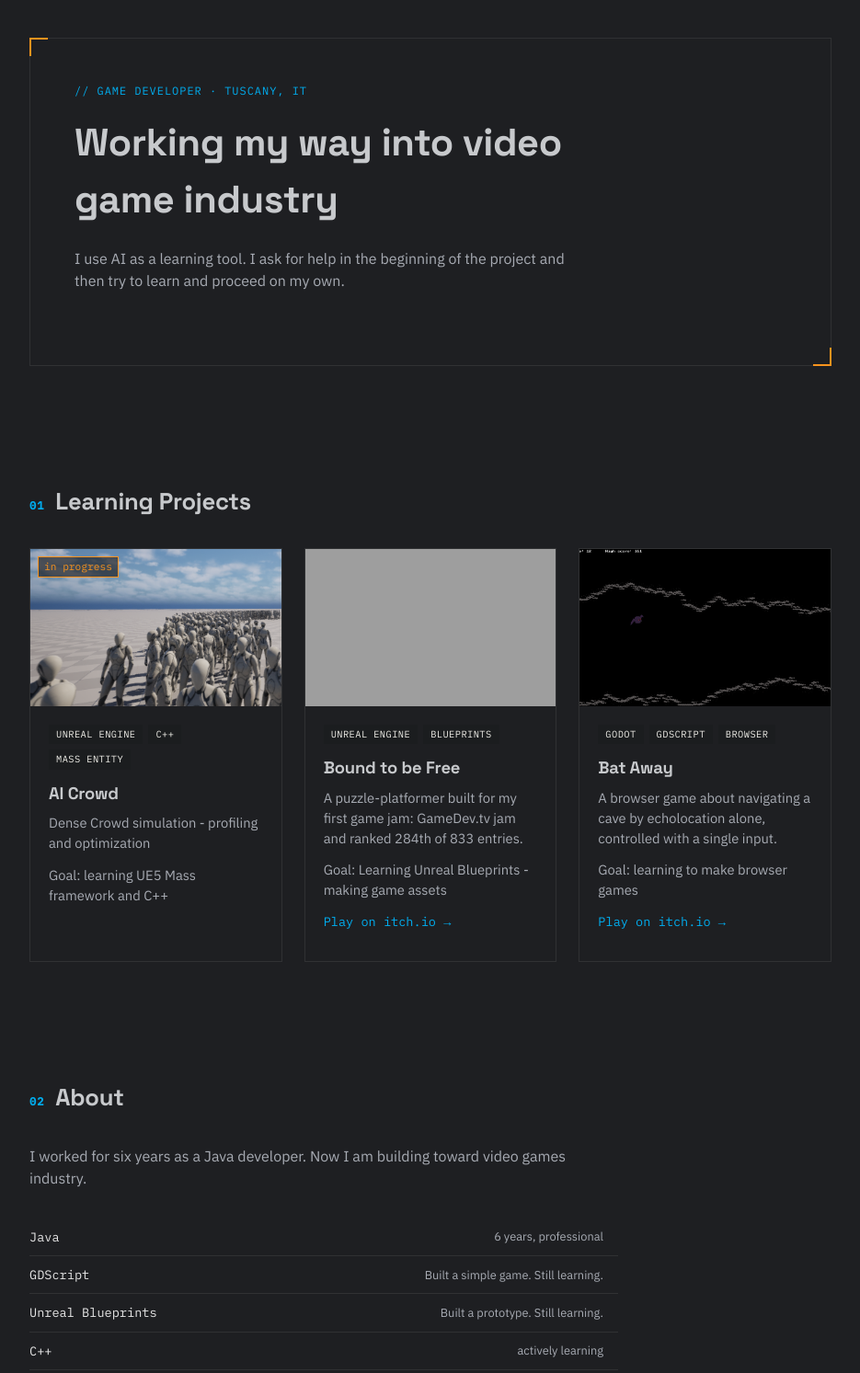
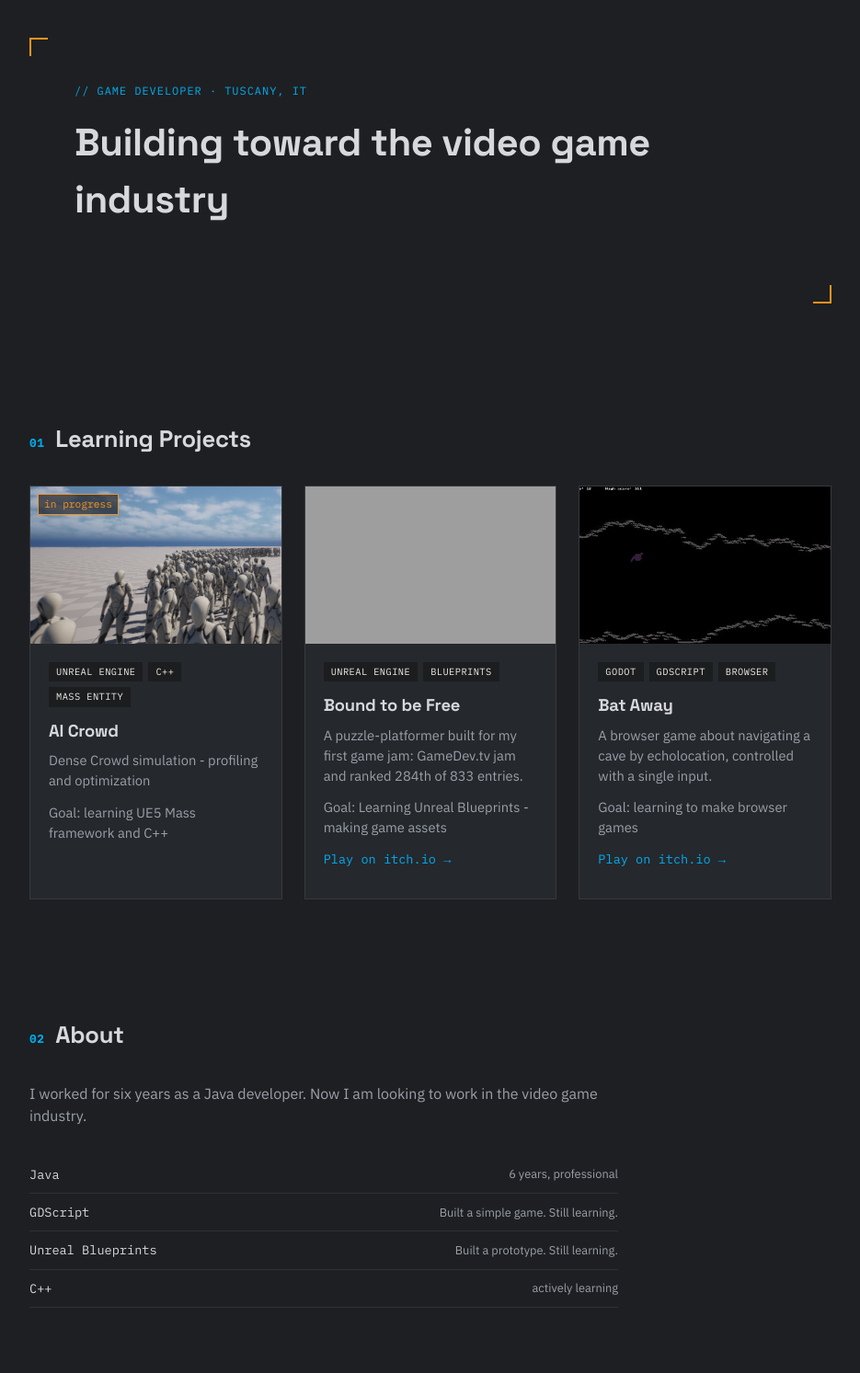
Before and after one commit to MicheleMarando/MicheleMarando.github.io, a plain HTML site: page index.html in a window 1280 px wide. Shown: the part 120-1613 px from the top of the page at 92% size, without its empty margins (172-1107 px from the left). Drawn offline with Linux system fonts and the light colour scheme; grey boxes are pictures that could not be loaded.

Commit message:
page updates

```diff
--- a/index.html
+++ b/index.html
@@ -30,8 +30,8 @@
     <section class="hero wrap">
       <div class="hero-panel">
         <p class="sectionIndex">// game developer · Tuscany, it</p>
-        <h1>Working my way into video game industry</h1>
-        <p class="lede">I use AI as a learning tool. I ask for help in the beginning of the project and then try to learn and proceed on my own.</p>
+        <h1>Building toward the video game industry</h1>
+        <p class="lede"></p>
         <div class="cta-row">
           <a href="#projects" class="btn btn-primary" hidden>See projects</a>
           <a href="#contact" class="btn btn-ghost" hidden>Get in touch</a>
@@ -73,8 +73,8 @@
             <h3>Bound to be Free</h3>
             <p>A puzzle-platformer built for my first game jam: GameDev.tv jam and ranked 284th of 833 entries. </p>
 			<p>Goal: Learning Unreal Blueprints - making game assets<p>
-			<p hidden>The goal of the project was to make some experience in creating and integrating game assets while learning Unreal Blueprints scripting. I ended up using most of the time on the game logic and falling in love with gamedeveloping. The most important thing I learned from this excperioence is that I could make a game<p>
-            <a href="https://lvl-lvl.itch.io/bat-away" class="link">Play on itch.io →</a>
+			<p hidden>The goal of the project was to gain some experience in creating and integrating game assets while learning Unreal Blueprints scripting. I ended up using most of the time on the game logic and falling in love with game developement. The most important thing I learned from this excperience is that I could make a game<p>
+            <a href="https://lvl-lvl.itch.io/bound-to-be-free" class="link">Play on itch.io →</a>
           </div>
         </article>
 
@@ -89,7 +89,7 @@
               <span class="tag">browser</span>
             </div>
             <h3>Bat Away</h3>
-            <p>A browser game about navigating a cave by echolocation alone, controlled with a single input.</p>
+            <p>A browser game about navigating a cave by echolocation, controlled with a single input.</p>
 			<p>Goal: learning to make browser games<p>
             <a href="https://lvl-lvl.itch.io/bat-away" class="link">Play on itch.io →</a>
           </div>
@@ -99,7 +99,7 @@
 
 	 <section id="about" class="about wrap">
       <h2><span class="sectionIndex">02</span> About</h2>
-      <p class="about-text">I worked for six years as a Java developer. Now I am building toward video games industry.</p>
+      <p class="about-text">I worked for six years as a Java developer. Now I am looking to work in the video game industry.</p>
 
       <ul class="skill-list">
         <li>
--- a/style.css
+++ b/style.css
@@ -15,8 +15,8 @@
   --panel: #2A2D31;
   --panel-2: #25282D;
   --line: rgba(255,255,255,0.08);
-  --ink: #E6E6E6;
-  --ink-soft: #A7ABB3;
+  --ink: #D6D8DC;
+  --ink-soft: #9AA0A8;
 # --accent: #2F8F8F #teal;
   --accent: #00ADEF;
 #  --accent-warm: #E8A33D;
@@ -42,7 +42,7 @@ h1, h2, h3 {
   font-family: 'Space Grotesk', sans-serif;
   font-weight: 700;
   letter-spacing: -0.01em;
-  color: #C7C9CC
+  color: var(--ink);
 }
 
 a { color: inherit; text-decoration: none; }
@@ -73,15 +73,15 @@ a:focus-visible, button:focus-visible {
 .nav ul { display: flex; gap: 28px; list-style: none; }
 .nav a { font-family: 'IBM Plex Mono', monospace; font-size: 0.85rem; transition: color 0.15s ease; }
 .nav a:hover { color: var(--accent); }
-.nav a:hover::before { content: '['; margin-right: 4px; }
-.nav a:hover::after { content: ']'; margin-left: 4px; }
+#.nav a:hover::before { content: '['; }
+#.nav a:hover::after { content: ']';}
 
 /* ---- hero ---- */
 .hero { padding: 96px 24px 64px; }
 .hero-panel {
   position: relative;
   padding: 48px;
-  border: 1px solid var(--line);
+  border: 1px solid var(--paper);
 }
 .hero-panel::before, .hero-panel::after {
   content: '';
@@ -116,7 +116,10 @@ a:focus-visible, button:focus-visible {
 /* ---- shared section spacing ---- */
 
 .projects, .about, .contact { padding: 64px 24px; }
-
+.about, .contact, .projects, .hero{
+	#background: var(--panel);
+	#border: 1px solid var(--line);
+}
 .projects h2, .about h2, .contact h2 {
   display: flex;
   align-items: baseline;
@@ -139,7 +142,22 @@ a:focus-visible, button:focus-visible {
   grid-template-columns: repeat(auto-fit, minmax(260px, 1fr));
   gap: 24px;
 }
-.project-card { border: 1px solid var(--line); }
+.project-card {
+  background: var(--panel-2);
+  border: 1px solid var(--line);
+
+  transition:
+    border-color .15s ease,
+    transform .15s ease,
+    background .15s ease;
+}
+
+.project-card:hover {
+  border-color: var(--accent);
+  background: #30343A;
+  #transform: translateY(-2px);
+}
+
 .thumb {
   position: relative;
   aspect-ratio: 16 / 10;
@@ -183,15 +201,13 @@ a:focus-visible, button:focus-visible {
 .skill-list { list-style: none; max-width: 640px; }
 .skill-list li {
   display: grid;
-  grid-template-columns: 140px 1fr auto;
+  grid-template-columns: 140px 1fr;
   align-items: center;
   gap: 16px;
   padding: 10px 0;
   border-bottom: 1px solid var(--line);
 }
 .skill-name { font-family: 'IBM Plex Mono', monospace; font-size: 0.85rem; }
-.skill-meter { display: block; height: 6px; background: var(--line); }
-.skill-meter span { display: block; height: 100%; background: var(--accent); }
 .skill-note { font-size: 0.8rem; color: var(--ink-soft); text-align: right; }
 
 /* ---- contact ---- */
```
Also changed, not shown: 1 other file.
